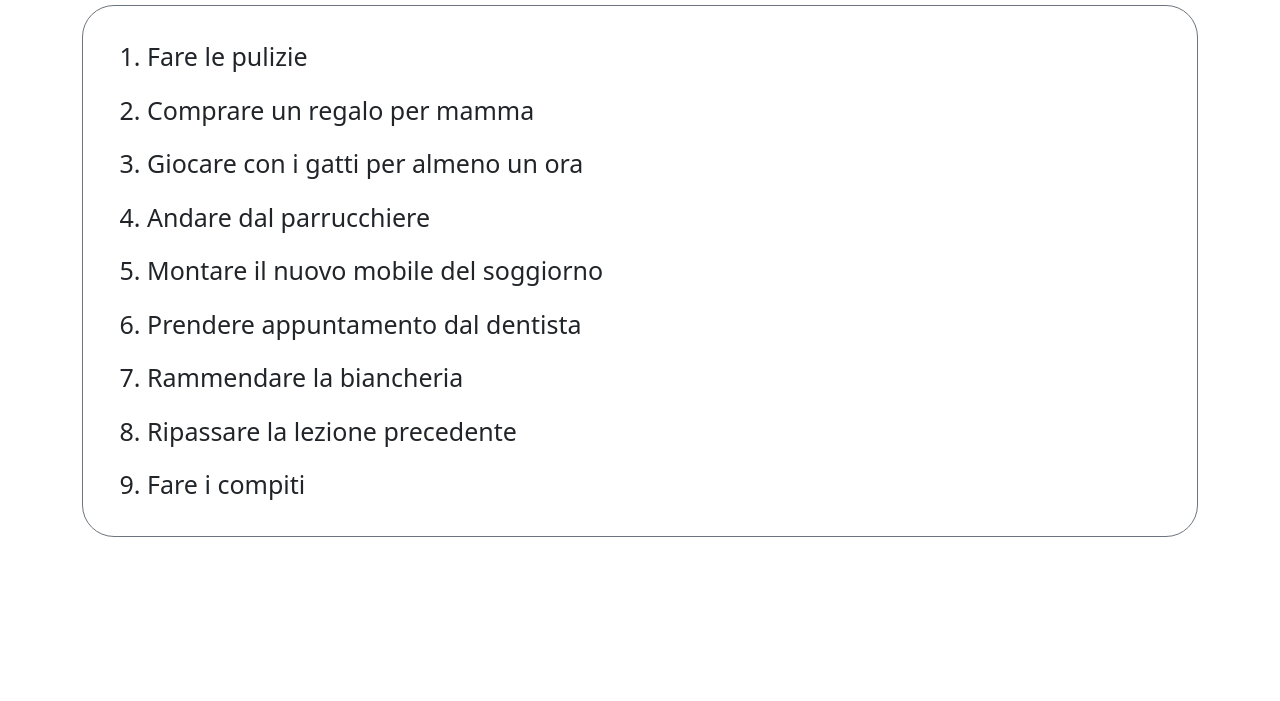
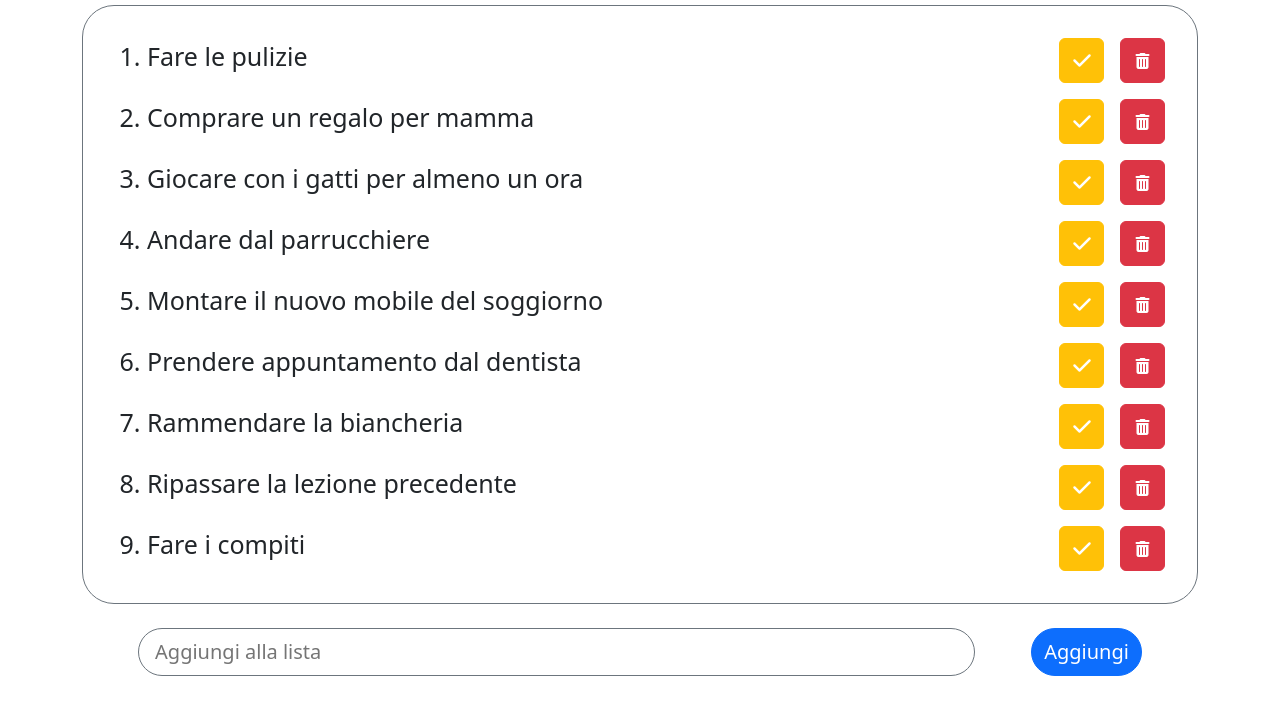
Before and after one commit to Aurora-Bizzo/vue-todolist, a plain HTML site: page index.html in a window 1280 px wide. Shown: the part 99-800 px from the top of the page. Drawn offline with nearby package versions, Linux system fonts and the light colour scheme.

Commit message:
completed with error on enterkey

```diff
--- a/css/style.css
+++ b/css/style.css
@@ -7,3 +7,16 @@
 body {
     font-size: 25px;
 }
+
+.btn-size {
+    width: 45px;
+    height: 45px;
+}
+
+.completed {
+    text-decoration: line-through;
+}
+
+.checked {
+    background-color: green;
+}
--- a/index.html
+++ b/index.html
@@ -24,10 +24,27 @@
                 <div class="col-12">
                     <div class="p-3 border border-secondary rounded-5">
                         <ol>
-                            <li class="m-3" v-for="item in toDoList">
-                                {{ item }}
+                            <li class="m-3" v-for="(item, index) in toDoList">
+                                <div class="d-flex justify-content-between">
+                                    <div :class="item.done ? 'completed' : ''">
+                                        {{ item.text }}
+                                    </div>
+                                    <div>
+                                        <button class="btn btn-warning btn-size me-3 fs-5 text-white" @click="checkTask(index)" v-if="!item.done"><i class="fas fa-check"></i></button>
+                                        <button class="btn btn-success btn-size me-3 fs-5 text-white" @click="checkTask(index)" v-else="item.done"><i class="fas fa-check"></i></button>
+                                        <button class="btn btn-danger btn-size" @click="deleteTask(index)"><i class="fa-solid fa-trash-can"></i></button>
+                                    </div>
+                                </div>
                             </li>
                         </ol>
+                    </div>
+                </div>
+            </div>
+            <div class="row">
+                <div class="col-12">
+                    <div class="d-flex w-100 mt-4 justify-content-evenly">
+                        <input id="myInput" class="form-control-lg border border-secondary rounded-5 w-75" placeholder="Aggiungi alla lista" v-model="newTask" @keyup.enter="addTask">
+                        <button id="myBtn" class="btn btn-primary rounded-5 fs-5" @click="addTask">Aggiungi</button>
                     </div>
                 </div>
             </div>
--- a/js/script.js
+++ b/js/script.js
@@ -3,18 +3,79 @@ const { createApp } = Vue;
 createApp({
     data(){
         return {
+            newTask: '',
             toDoList:
             [
-               'Fare le pulizie',
-               'Comprare un regalo per mamma',
-               'Giocare con i gatti per almeno un ora',
-               'Andare dal parrucchiere',
-               'Montare il nuovo mobile del soggiorno',
-               'Prendere appuntamento dal dentista',
-               'Rammendare la biancheria',
-               'Ripassare la lezione precedente',
-               'Fare i compiti'
+               {
+                text: 'Fare le pulizie',
+                done: false,
+               },
+               {
+                text: 'Comprare un regalo per mamma',
+                done: false,
+               },
+               {
+                text: 'Giocare con i gatti per almeno un ora',
+                done: false,
+               },
+               {
+                text: 'Andare dal parrucchiere',
+                done: false,
+               },
+               {
+                text: 'Montare il nuovo mobile del soggiorno',
+                done: false,
+               },
+               {
+                text: 'Prendere appuntamento dal dentista',
+                done: false,
+               },
+               {
+                text: 'Rammendare la biancheria',
+                done: false,
+               },
+               {
+                text: 'Ripassare la lezione precedente',
+                done: false,
+               },
+               {
+                text: 'Fare i compiti',
+                done: false,
+               }
             ]
         }
+    },
+    methods: {
+        addTask()
+        {
+            let object = {
+                text: this.newTask,
+                done: false,
+            }
+            this.toDoList.push(object);
+            this.newTask = '';
+        },
+        deleteTask(index)
+        {
+            this.toDoList.splice(index, 1);
+        },
+        checkTask(index)
+        {
+            let task = this.toDoList[index];
+            if(task.done == true){
+                task.done = false;
+            }
+            else{
+                task.done = true;
+            }
+        }
     }
-}).mount('#app')
+}).mount('#app');
+
+var input = document.getElementById("myInput");
+input.addEventListener("keypress", function(event) {
+  if (event.key === "Enter") {
+    event.preventDefault();
+    document.getElementById("myBtn").click();
+  }
+});
```
